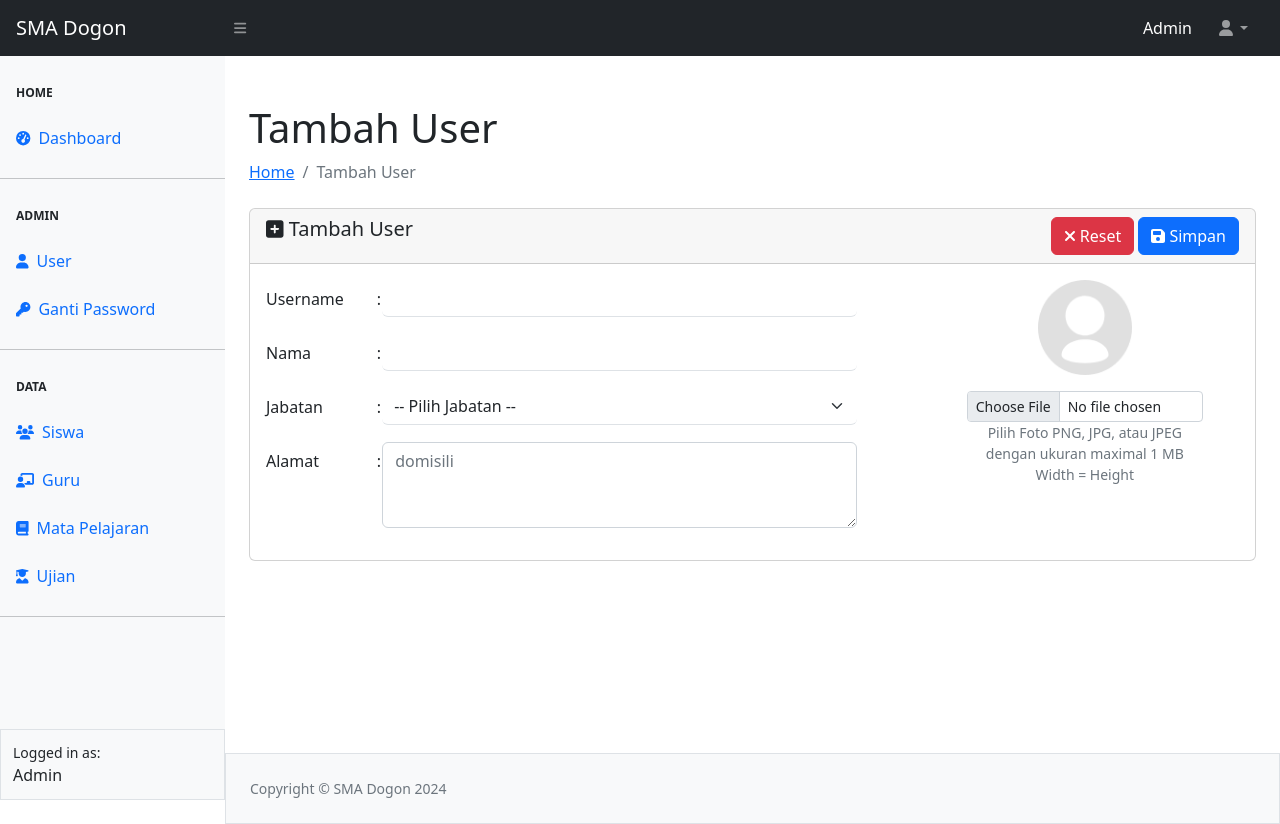
After one commit to nathanielglenn02/Dogon_Project_ISA, a PHP site: page /Dogon_Project_ISA/user/add_user.php in a window 1280 px wide. The commit adds this page. Run offline with PHP 8.4, Linux system fonts and the light colour scheme; some libraries are stand-ins or nearby versions.

Commit message:
EPS 4 by GLENN

```diff
--- a/template/sidebar.php
+++ b/template/sidebar.php
@@ -10,7 +10,7 @@
                     </a>
                     <hr class="mb-0">
                     <div class="sb-sidenav-menu-heading">Admin</div>
-                    <a class="nav-link" href="<?= $main_url ?>index.php">
+                    <a class="nav-link" href="<?= $main_url ?>user/add_user.php">
                         <div class="sb-nav-link-icon"><i class="fa-solid fa-user"></i></div>
                         User
                     </a>
--- /dev/null
+++ b/user/add_user.php
@@ -0,0 +1,83 @@
+<?php
+
+require_once "../service/config.php";
+
+$title = "Tambah User - SMA Dogon";
+require_once "../template/header.php";
+require_once "../template/navbar.php";
+require_once "../template/sidebar.php";
+
+?>
+
+<div id="layoutSidenav_content">
+    <main>
+        <div class="container-fluid px-4">
+            <h1 class="mt-4">Tambah User</h1>
+            <ol class="breadcrumb mb-4">
+                <li class="breadcrumb-item"><a href="../index.php">Home</a></li>
+                <li class="breadcrumb-item active">Tambah User</li>
+            </ol>
+            <div class="card">
+                <div class="card-header">
+                    <span class="h5 my-4"><i class="fa-solid fa-square-plus"></i> Tambah User</span>
+                    <button type="submit" name="simpan" class="btn btn-primary float-end"><i class="fa-solid fa-floppy-disk"></i> Simpan</button>
+                    <button type="reset" name="reset" class="btn btn-danger float-end me-1"><i class="fa-solid fa-xmark"></i>
+                        Reset</button>
+                </div>
+                <div class="card-body">
+                    <div class="row">
+                        <div class="col-8">
+                            <div class="mb-3 row">
+                                <label for="username" class="col-sm-2 col-form-label">Username</label>
+                                <label for="" class="col-sm-1 col-form-label">:</label>
+                                <div class="col-sm-9" style="margin-left: -50px;">
+                                    <input type="text" pattern="[A-Za-z0-9]{3,}" title="Minimal 3 karakter kombinasi huruf besar huruf kecil dan angka" class="form-control border-0 border-bottom" id="username" name="username" maxlength="20" required>
+                                </div>
+                            </div>
+                            <div class="mb-3 row">
+                                <label for="username" class="col-sm-2 col-form-label">Nama</label>
+                                <label for="" class="col-sm-1 col-form-label">:</label>
+                                <div class="col-sm-9" style="margin-left: -50px;">
+                                    <input type="text" class="form-control border-0 border-bottom" id="nama" name="nama" maxlength="20" required>
+                                </div>
+                            </div>
+                            <div class="mb-3 row">
+                                <label for="username" class="col-sm-2 col-form-label">Jabatan</label>
+                                <label for="" class="col-sm-1 col-form-label">:</label>
+                                <div class="col-sm-9" style="margin-left: -50px;">
+                                    <select name="jabatan" id="jabatan" class="form-select border-0 border-bottom" required>
+                                        <option value="" selected>-- Pilih Jabatan --</option>
+                                        <option value="Kepsek">Kepala Sekolah</option>
+                                        <option value="Staf TU">Staf TU</option>
+                                        <option value="Guru">Guru Mata Pelajaran</option>
+                                    </select>
+                                </div>
+                            </div>
+                            <div class="mb-3 row">
+                                <label for="username" class="col-sm-2 col-form-label">Alamat</label>
+                                <label for="" class="col-sm-1 col-form-label">:</label>
+                                <div class="col-sm-9" style="margin-left: -50px;">
+                                    <textarea name="alamat" id="alamat" cols="30" rows="3" class="form-control" placeholder="domisili" required></textarea>
+                                </div>
+                            </div>
+                        </div>
+                        <div class="col-4 text-center px-5">
+                            <img src="../asset/image/default.png" alt="gambar user" class="mb-3" width="40%">
+                            <input type="file" name="image" id="image" class="form-control form-control-sm">
+                            <small class="text-secondary">Pilih Foto PNG, JPG, atau JPEG dengan ukuran maximal 1
+                                MB</small>
+                            <div><small class="text-secondary">Width = Height</small></div>
+
+                        </div>
+                    </div>
+                </div>
+            </div>
+        </div>
+    </main>
+
+    <?php
+
+    require_once "../template/footer.php";
+
+
+    ?>
```
Also changed, not shown: asset/image/default.png (added).
